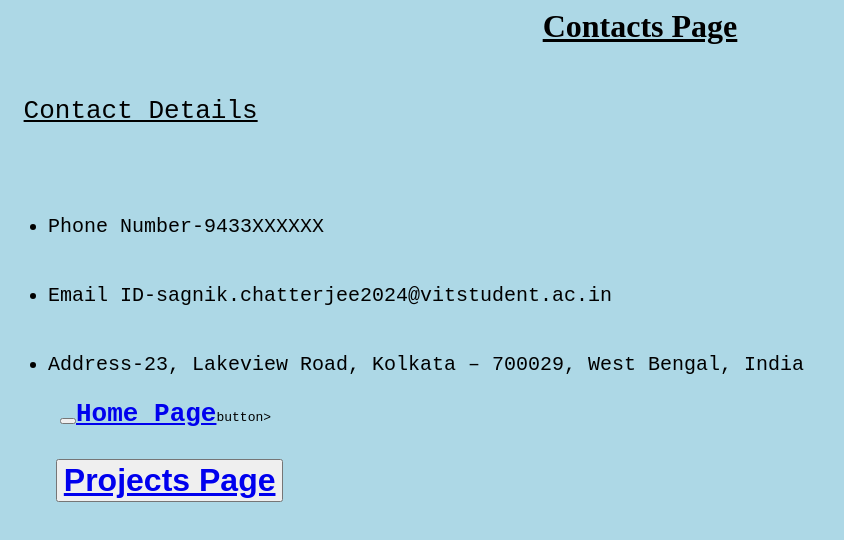
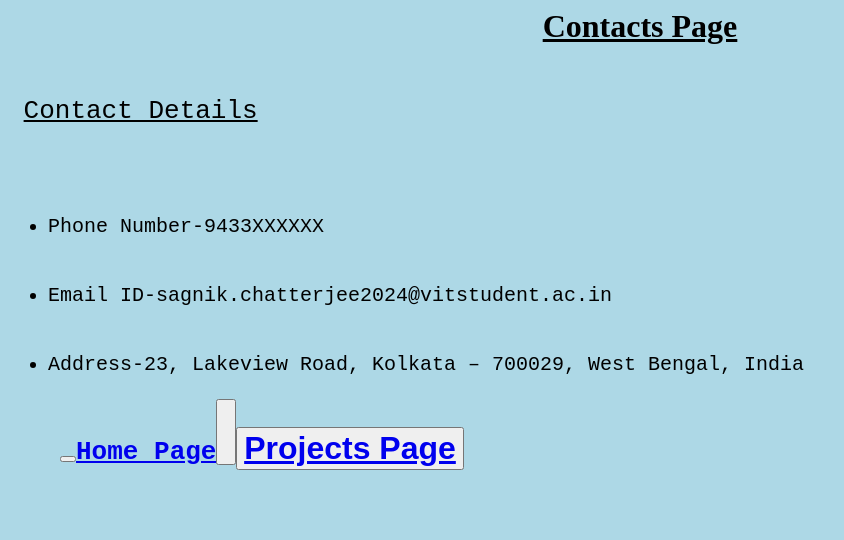
Before and after one commit to sagnikchatterje10/registration, a plain HTML site: page class.html in a window 1280 px wide. Shown: the whole page, without its empty margins (0-844 px from the left). Drawn offline with Linux system fonts and the light colour scheme.

Commit message:
Update class.html

```diff
--- a/class.html
+++ b/class.html
@@ -12,7 +12,7 @@
  <li>Phone Number-9433XXXXXX</li>
  <li>Email ID-sagnik.chatterjee2024@vitstudent.ac.in</li>
  <li>Address-23, Lakeview Road, Kolkata – 700029, West Bengal, India</li>
- <font size="6"><b><button></button><a href="index.html">Home Page</a></b></font></font>button>
+ <font size="6"><b><button></button><a href="index.html">Home Page</a></b></font></font><button>
 <br>
  <font size="6"><b><button><a href="file.html">Projects Page</a></b></font></button>
 </pre>
```
